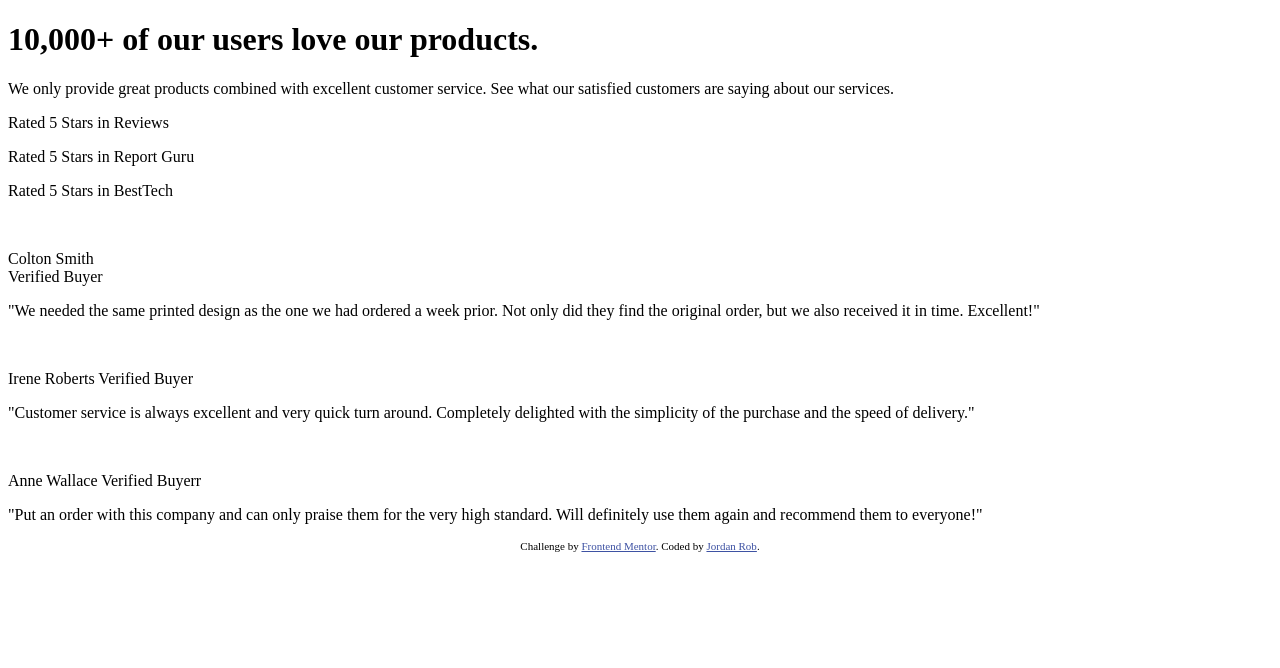
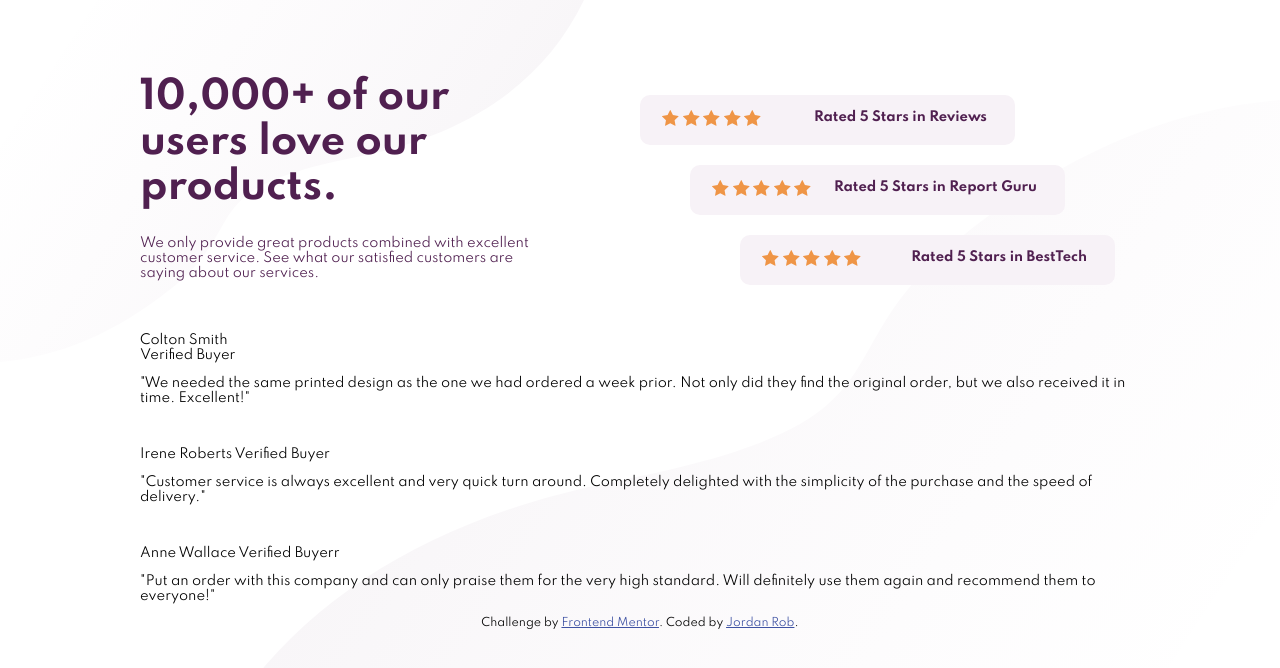
Before and after one commit to Jordan-Rob/frontend-mentor-challenge5, a plain HTML site: page index.html in a window 1280 px wide. Drawn offline with Linux system fonts and the light colour scheme.

Commit message:
styled top desktop container

```diff
--- a/index.html
+++ b/index.html
@@ -11,6 +11,7 @@
       sizes="32x32"
       href="./images/favicon-32x32.png"
     />
+    <link rel="stylesheet" href="style.css">
 
     <title>Frontend Mentor | Social proof section</title>
 
@@ -29,22 +30,40 @@
     <div class="container">
       <div class="top">
         <div class="left">
-          <h1>10,000+ of our users love our products.</h1>
-          <p>We only provide great products combined with excellent customer service.
-            See what our satisfied customers are saying about our services.</p>
+          <h1>10,000+ of our<br/> users love our<br/> products.</h1>
+          <p>We only provide great products combined with excellent<br/> customer service.
+            See what our satisfied customers are<br/> saying about our services.</p>
         </div>
         <div class="right">
-          <div class="rating">
-            <div class="stars"></div>
-            <p>Rated 5 Stars in Reviews</p>
+          <div class="rating" id="r1">
+            <div class="stars">
+              <img src="./images/icon-star.svg"/>
+              <img src="./images/icon-star.svg"/>
+              <img src="./images/icon-star.svg"/>
+              <img src="./images/icon-star.svg"/>
+              <img src="./images/icon-star.svg"/>
+            </div>
+            Rated 5 Stars in Reviews
           </div>
-          <div class="rating">
-            <div class="stars"></div>
-            <p>Rated 5 Stars in Report Guru</p>
+          <div class="rating" id="r2">
+            <div class="stars">
+              <img src="./images/icon-star.svg"/>
+              <img src="./images/icon-star.svg"/>
+              <img src="./images/icon-star.svg"/>
+              <img src="./images/icon-star.svg"/>
+              <img src="./images/icon-star.svg"/>
+            </div>
+            Rated 5 Stars in Report Guru
           </div>
-          <div class="rating">
-            <div class="stars"></div>
-            <p>Rated 5 Stars in BestTech</p>
+          <div class="rating" id="r3">
+            <div class="stars">
+              <img src="./images/icon-star.svg"/>
+              <img src="./images/icon-star.svg"/>
+              <img src="./images/icon-star.svg"/>
+              <img src="./images/icon-star.svg"/>
+              <img src="./images/icon-star.svg"/>
+            </div>
+            Rated 5 Stars in BestTech
           </div>
         </div>
       </div>
--- /dev/null
+++ b/style.css
@@ -0,0 +1,58 @@
+@import url('https://fonts.googleapis.com/css2?family=Spartan:wght@400;500;700&display=swap');
+
+body{
+    margin: 0;
+    padding: 0;
+    font-family: 'Spartan', sans-serif;
+    font-size: 13px;
+    background: url('./images/bg-pattern-top-desktop.svg'), url('./images/bg-pattern-bottom-desktop.svg') right   top 100px  ;
+    background-repeat: no-repeat;
+
+}
+
+.container{
+    margin-top: 50px;
+    margin-left: 140px;
+    margin-right: 140px;
+}
+
+.container .top{
+    display: flex;
+    flex-direction: row;
+    justify-content: space-between;
+    color: hsl(300, 43%, 22%);
+}
+
+.left, .right{
+    width: 50%;
+}
+
+.left h1{
+    font-weight: 700;
+    font-size: 38px;
+}
+
+
+.right .rating{
+    display: flex;
+    flex-direction: row;
+    justify-content: space-between;
+    width: 65%;
+    background-color: hsl(300, 24%, 96%);
+    padding: 15px 28px 15px 22px;
+    margin-bottom: 20px;
+    border-radius: 10px;
+    font-weight: 700;
+}
+
+#r1{
+    margin-top: 45px;
+}
+
+#r2{
+    margin-left: 50px;
+}
+
+#r3{
+    margin-left: 100px;
+}
```
